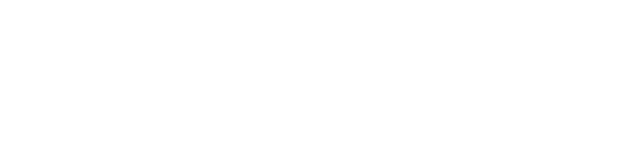
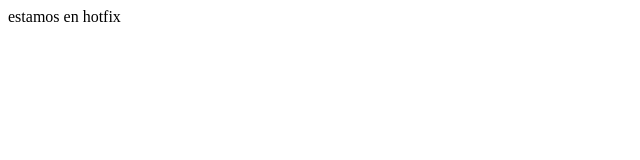
Before and after one commit to PabloArevalo/invie-github, a plain HTML site: page index.html in a window 1280 px wide. Shown: the whole page, without its empty margins (0-640 px from the left). Drawn offline with Linux system fonts and the light colour scheme.

Commit message:
cambios en hotfix

```diff
--- a/index.html
+++ b/index.html
@@ -3,5 +3,6 @@
 <title>Invie</title>
 </head>
 <body>
+	estamos en hotfix
 </body>
 </html>
```
